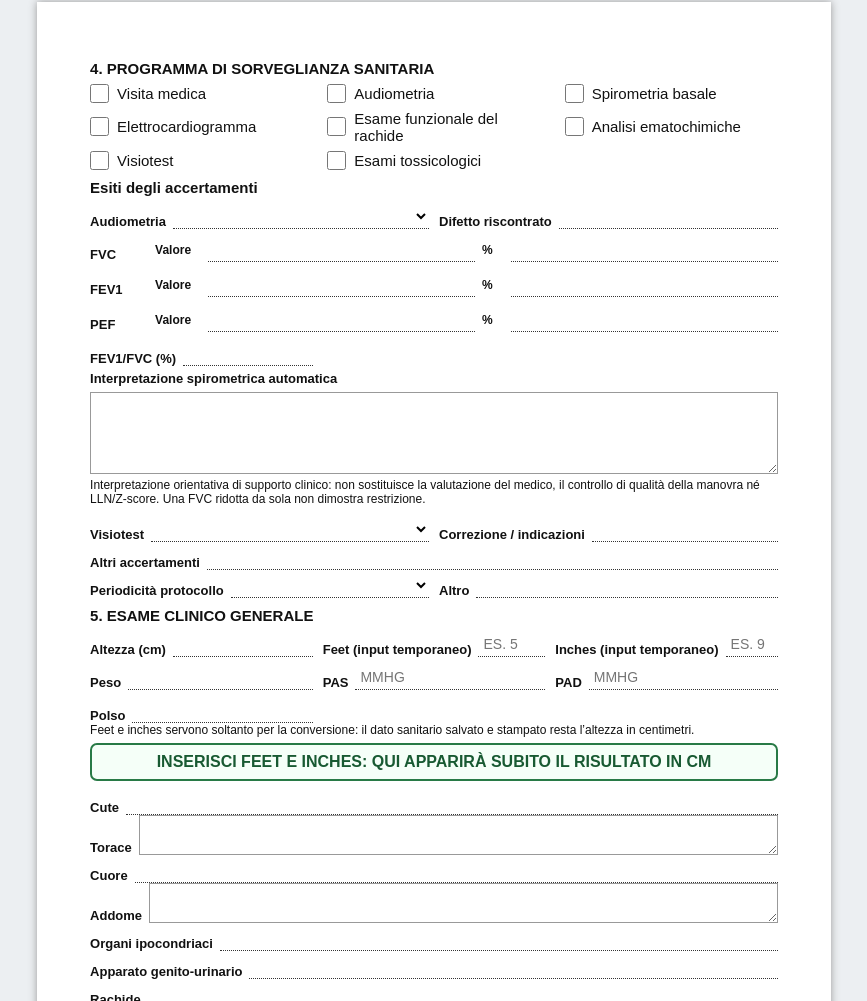
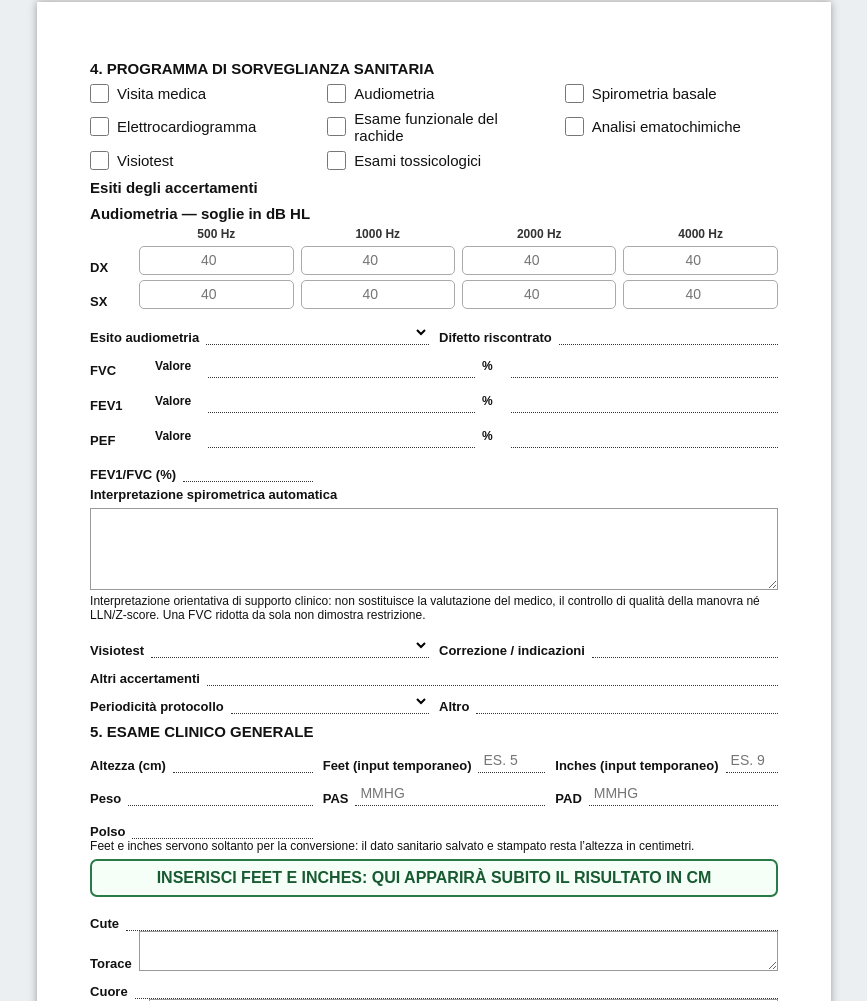
Before and after one commit to claudbeltrami-sketch/cartella-sanitaria, a plain HTML site: page index.html in a window 1280 px wide. Shown: the part 4094-5095 px from the top of the page, without its empty margins (206-1073 px from the left). Drawn offline with nearby package versions, Linux system fonts and the light colour scheme; a script that the page names is missing.

Commit message:
Aggiunge griglia audiometria DX/SX 500-4000 Hz a passi di 5 dB

```diff
--- a/index.html
+++ b/index.html
@@ -16,6 +16,12 @@ h1{font-size:20px;text-align:center;margin:0 0 2px}h2{font-size:14px;text-align:
 .cf-helper{grid-column:1/-1;border:2px solid var(--verde);border-radius:9px;padding:10px;margin-top:4px;background:#f5fff8}.cf-helper-title{font-weight:700;color:var(--verde);margin-bottom:8px}.cf-grid{display:grid;grid-template-columns:1fr 1fr;gap:8px 12px}.cf-note{font-size:12px;margin-top:7px;color:#444}.cf-action{display:flex;gap:8px;align-items:center;flex-wrap:wrap;margin-top:9px}.cf-action button{min-height:40px;padding:8px 13px}.cf-result{font-weight:700;color:var(--verde)}
 .compact-exams .section-title{margin:9px 0 5px;font-size:15px}.compact-exams .field{min-height:28px}.compact-exams .field input,.compact-exams .field select,.compact-exams .field textarea{min-height:25px;font-size:14px}.compact-exams .row,.compact-exams .row3{gap:5px 10px}.compact-exams .field label{font-size:13px}.firma-medico-cartella img{display:block;margin:0 auto;max-height:82px;object-fit:contain}
 
+.audiometry-grid{display:grid;gap:5px;margin:5px 0 8px}
+.audiometry-row{display:grid;grid-template-columns:42px repeat(4,minmax(54px,1fr));gap:7px;align-items:end}
+.audiometry-row.audiometry-head{font-size:12px;font-weight:700;text-align:center;color:#333}
+.audiometry-row label{font-size:13px;font-weight:700;white-space:nowrap}
+.audiometry-row input{width:100%;min-width:0;min-height:29px;border:1px solid #aaa;border-radius:5px;padding:3px;font-size:14px;text-align:center;background:#fff}
+@media(max-width:850px){.audiometry-row{grid-template-columns:36px repeat(4,minmax(48px,1fr));gap:4px}.audiometry-row input{font-size:16px;min-height:36px}.audiometry-row.audiometry-head{font-size:10px}}
 .spirometry-grid{display:grid;gap:5px;margin:3px 0 6px}
 .spirometry-row{display:grid;grid-template-columns:58px 46px minmax(70px,1fr) 22px minmax(70px,1fr);gap:7px;align-items:end;min-height:30px}
 .spirometry-row label{font-size:13px;font-weight:700;white-space:nowrap}
@@ -388,7 +394,13 @@ h1{font-size:20px;text-align:center;margin:0 0 2px}h2{font-size:14px;text-align:
 <label class="check"><input type="checkbox" value="VISITA MEDICA">Visita medica</label><label class="check"><input type="checkbox" value="AUDIOMETRIA">Audiometria</label><label class="check"><input type="checkbox" value="SPIROMETRIA BASALE">Spirometria basale</label><label class="check"><input type="checkbox" value="ELETTROCARDIOGRAMMA">Elettrocardiogramma</label><label class="check"><input type="checkbox" value="ESAME FUNZIONALE DEL RACHIDE">Esame funzionale del rachide</label><label class="check"><input type="checkbox" value="ANALISI EMATOCHIMICHE">Analisi ematochimiche</label><label class="check"><input type="checkbox" value="VISIOTEST">Visiotest</label><label class="check"><input type="checkbox" value="ESAMI TOSSICOLOGICI">Esami tossicologici</label>
 </div>
 <div class="section-title">Esiti degli accertamenti</div>
-<div class="row"><div class="field"><label>Audiometria</label><select id="audiometria_esito"><option></option><option>NORMALE</option><option>ALTERATA</option></select></div><div class="field"><label>Difetto riscontrato</label><input id="audiometria_difetto" data-upper></div></div>
+<div class="section-title">Audiometria — soglie in dB HL</div>
+<div class="audiometry-grid">
+  <div class="audiometry-row audiometry-head"><span></span><span>500 Hz</span><span>1000 Hz</span><span>2000 Hz</span><span>4000 Hz</span></div>
+  <div class="audiometry-row"><label>DX</label><input id="audio_dx_500" type="number" step="5" placeholder="40" aria-label="Orecchio destro 500 Hz"><input id="audio_dx_1000" type="number" step="5" placeholder="40" aria-label="Orecchio destro 1000 Hz"><input id="audio_dx_2000" type="number" step="5" placeholder="40" aria-label="Orecchio destro 2000 Hz"><input id="audio_dx_4000" type="number" step="5" placeholder="40" aria-label="Orecchio destro 4000 Hz"></div>
+  <div class="audiometry-row"><label>SX</label><input id="audio_sx_500" type="number" step="5" placeholder="40" aria-label="Orecchio sinistro 500 Hz"><input id="audio_sx_1000" type="number" step="5" placeholder="40" aria-label="Orecchio sinistro 1000 Hz"><input id="audio_sx_2000" type="number" step="5" placeholder="40" aria-label="Orecchio sinistro 2000 Hz"><input id="audio_sx_4000" type="number" step="5" placeholder="40" aria-label="Orecchio sinistro 4000 Hz"></div>
+</div>
+<div class="row"><div class="field"><label>Esito audiometria</label><select id="audiometria_esito"><option></option><option>NORMALE</option><option>ALTERATA</option></select></div><div class="field"><label>Difetto riscontrato</label><input id="audiometria_difetto" data-upper></div></div>
 <div class="spirometry-grid">
  <div class="spirometry-row"><label>FVC</label><span>Valore</span><input id="spirometria_fvc" inputmode="decimal"><span>%</span><input id="spirometria_fvc_percentuale" type="number" inputmode="decimal"></div>
  <div class="spirometry-row"><label>FEV1</label><span>Valore</span><input id="spirometria_fev1" inputmode="decimal"><span>%</span><input id="spirometria_fev1_percentuale" type="number" inputmode="decimal"></div>
```
